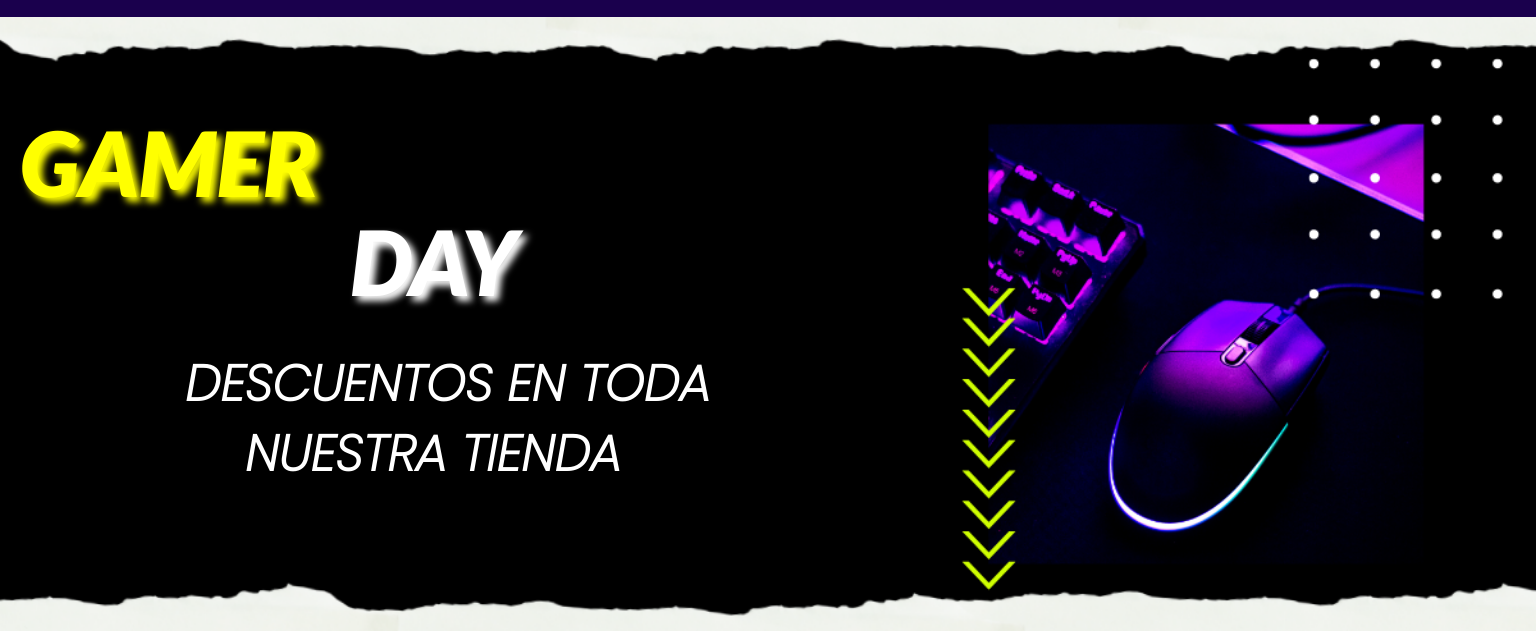
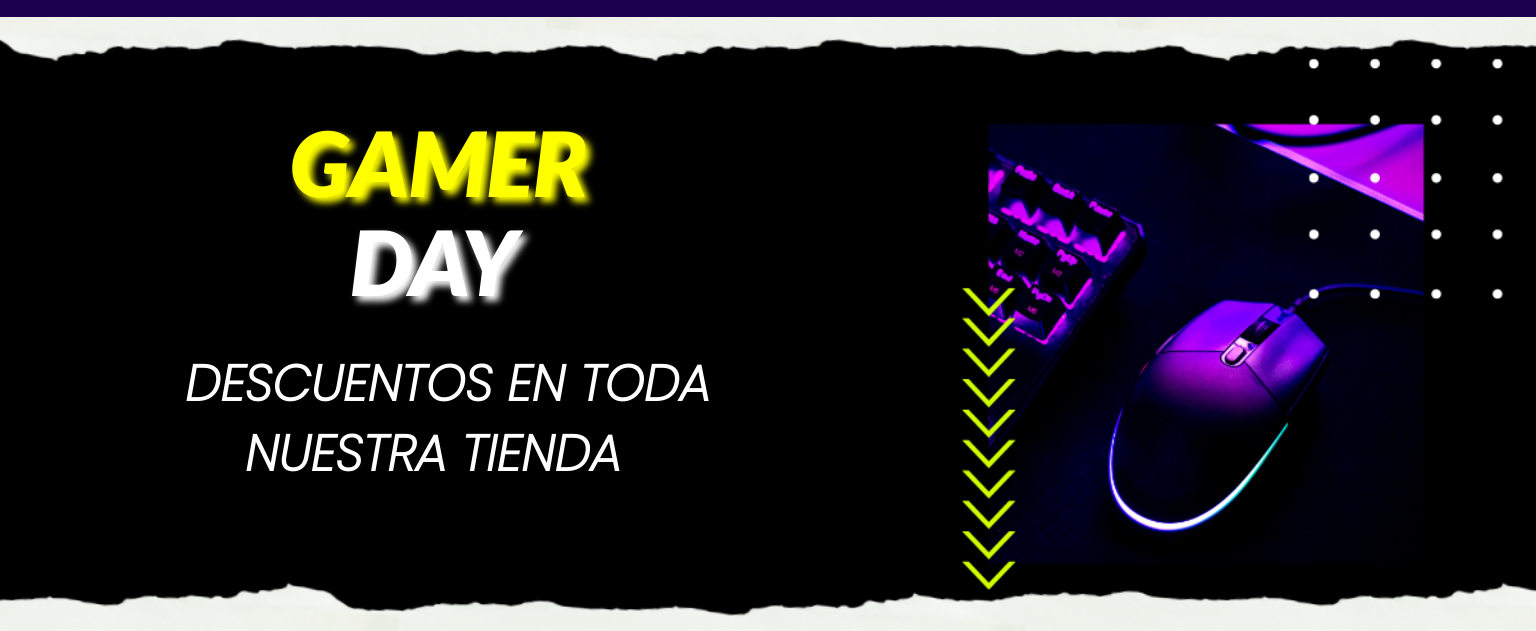
Before and after one commit to MicaBazan/TechStore, a website with bundled scripts: page index.html in a window 1536 px wide. Shown: the part 153-784 px from the top of the page. Built offline with nearby package versions, Linux system fonts and the light colour scheme; files whose address does not match are found by name; a web font is replaced by a local one.

Commit message:
Correción de imagen

```diff
--- a/assets/css/style.css
+++ b/assets/css/style.css
@@ -302,7 +302,7 @@ main{
         color: yellow;
         font-size: 90px;
         top: 1px;
-        left: 20px;
+        left: 290px;
         text-shadow: 5px 4.5px 7px yellow;
     }
 
```
